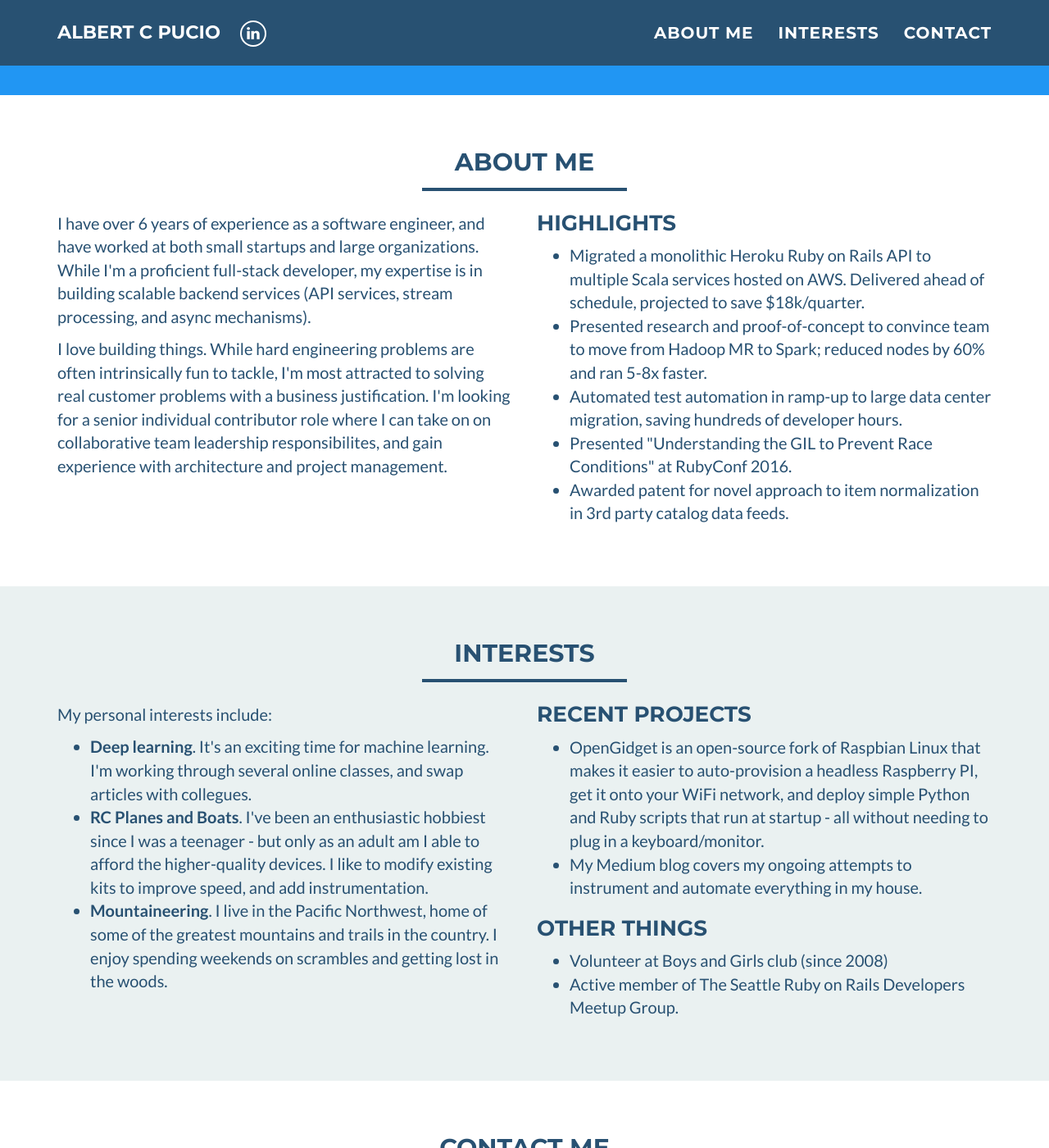
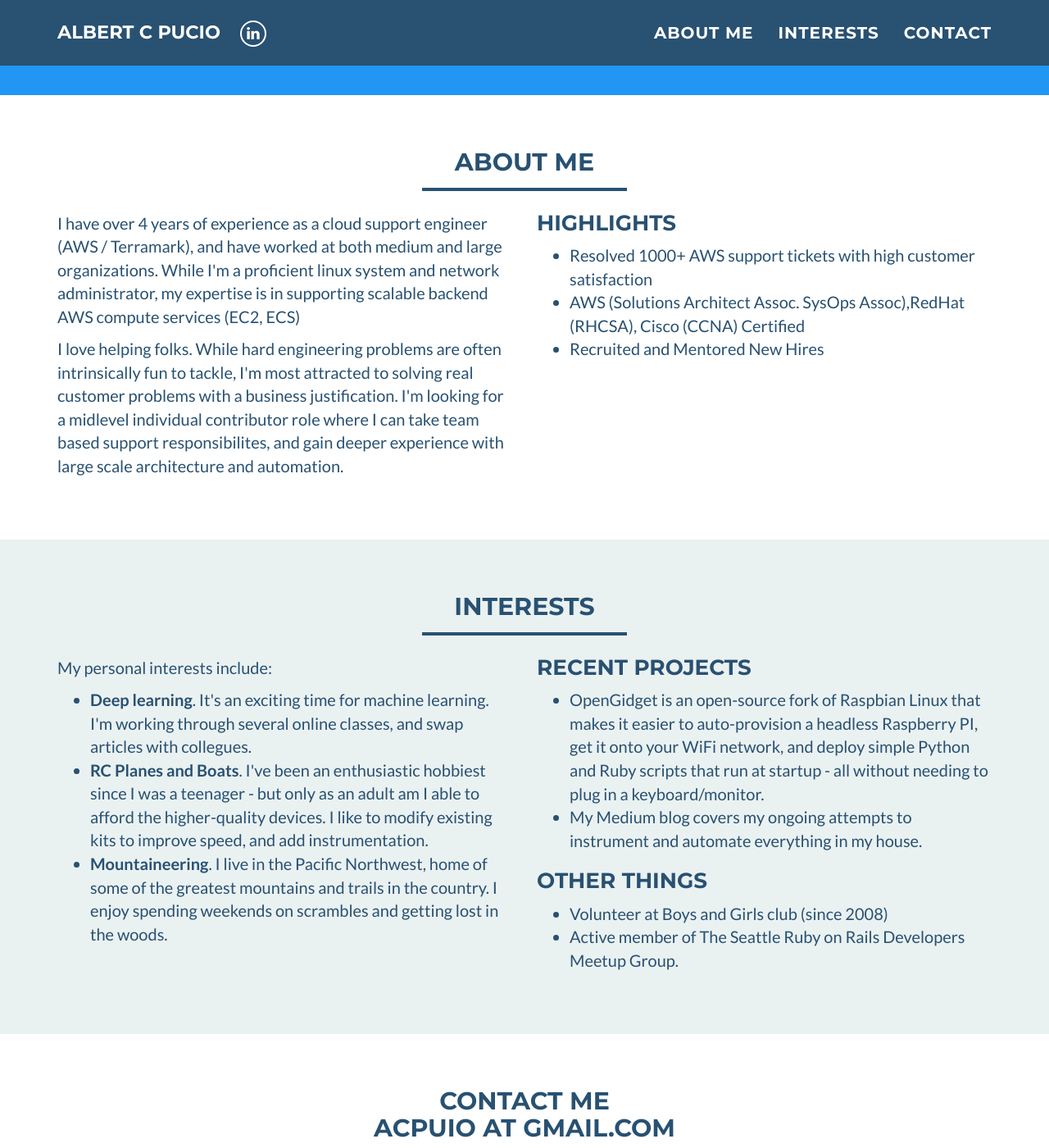
Before and after one commit to acpucio/acpucio.github.io, a Jekyll site: the page built from index.html, in a window 1280 px wide and 1400 px high, scrolled down 538 px. Shown: the whole window at 82% size. Built offline with Jekyll 4.4.1, drawn with Linux system fonts in a browser that asks for light colours.

Commit message:
Updated Contact and AboutMe

```diff
--- a/_includes/about_me.html
+++ b/_includes/about_me.html
@@ -9,38 +9,29 @@
     <div class="row">
 	    <div class="col-sm-6">
     		<p>
-            I have over 6 years of experience as a software engineer, and have worked
-            at both small startups and large organizations. While I'm a proficient full-stack
-            developer, my expertise is in building scalable backend services (API services, stream processing,
-            and async mechanisms).
+            I have over 4 years of experience as a cloud support engineer (AWS / Terramark), and have worked
+            at both medium and large organizations. While I'm a proficient linux system and network administrator,
+            my expertise is in supporting scalable backend AWS compute services (EC2, ECS)
         </p>
         <p>
-           I love building things.
+           I love helping folks.
            While hard engineering problems are often intrinsically fun to tackle,
            I'm most attracted to solving real customer problems with a business justification.
-           I'm looking for a senior individual contributor role where I can take on on collaborative
-           team leadership responsibilites, and gain experience with
-           architecture and project management.
+           I'm looking for a midlevel individual contributor role where I can take team based support responsibilites,
+           and gain deeper experience with large scale architecture and automation.
         </p>
       </div>
 	    <div class="col-sm-6">
 		    <h3 style="margin-top:0;">Highlights</h3>
 		    <ul>
     			<li>
-            Migrated a monolithic Heroku Ruby on Rails API to multiple Scala
-            services hosted on AWS. Delivered ahead of schedule, projected to save $18k/quarter.
+            Resolved 1000+ AWS support tickets with high customer satisfaction
     			</li>
           <li>
-            Presented research and proof-of-concept to convince team to move from Hadoop MR to Spark; reduced nodes by 60% and ran 5-8x faster.
+            AWS (Solutions Architect Assoc. SysOps Assoc),RedHat (RHCSA), Cisco (CCNA) Certified
           <li>
-            Automated test automation in ramp-up to large data center migration, saving hundreds of developer hours.
-    			<li>
-            Presented "Understanding the GIL to Prevent Race Conditions" at RubyConf 2016.
-    			</li>
-    			<li>
-            Awarded patent for novel approach to item normalization in 3rd party catalog data feeds.
-    			</li>
-		    </ul>
+            Recruited and Mentored New Hires
+    		</ul>
 	    </div>
     </div>
   </div>
--- a/_includes/contact_form.html
+++ b/_includes/contact_form.html
@@ -4,10 +4,11 @@
 		<div class="row">
 			<div class="col-lg-12 text-center">
 				<h2>Contact Me</h2>
+				<h2>acpuio at gmail.com</h2>
 				<hr />
 			</div>
 		</div>
-		<div class="row">
+		<!-- <div class="row">
 			<div class="col-lg-8 col-lg-offset-2">
 				<form  action="//formspree.io/{{ site.email }}" method="POST" name="sentMessage" id="contactForm" novalidate>
 					<div class="row control-group">
@@ -44,6 +45,6 @@
 					</div>
 				</form>
 			</div>
-		</div>
+		</div> -->
 	</div>
 </section>
```
